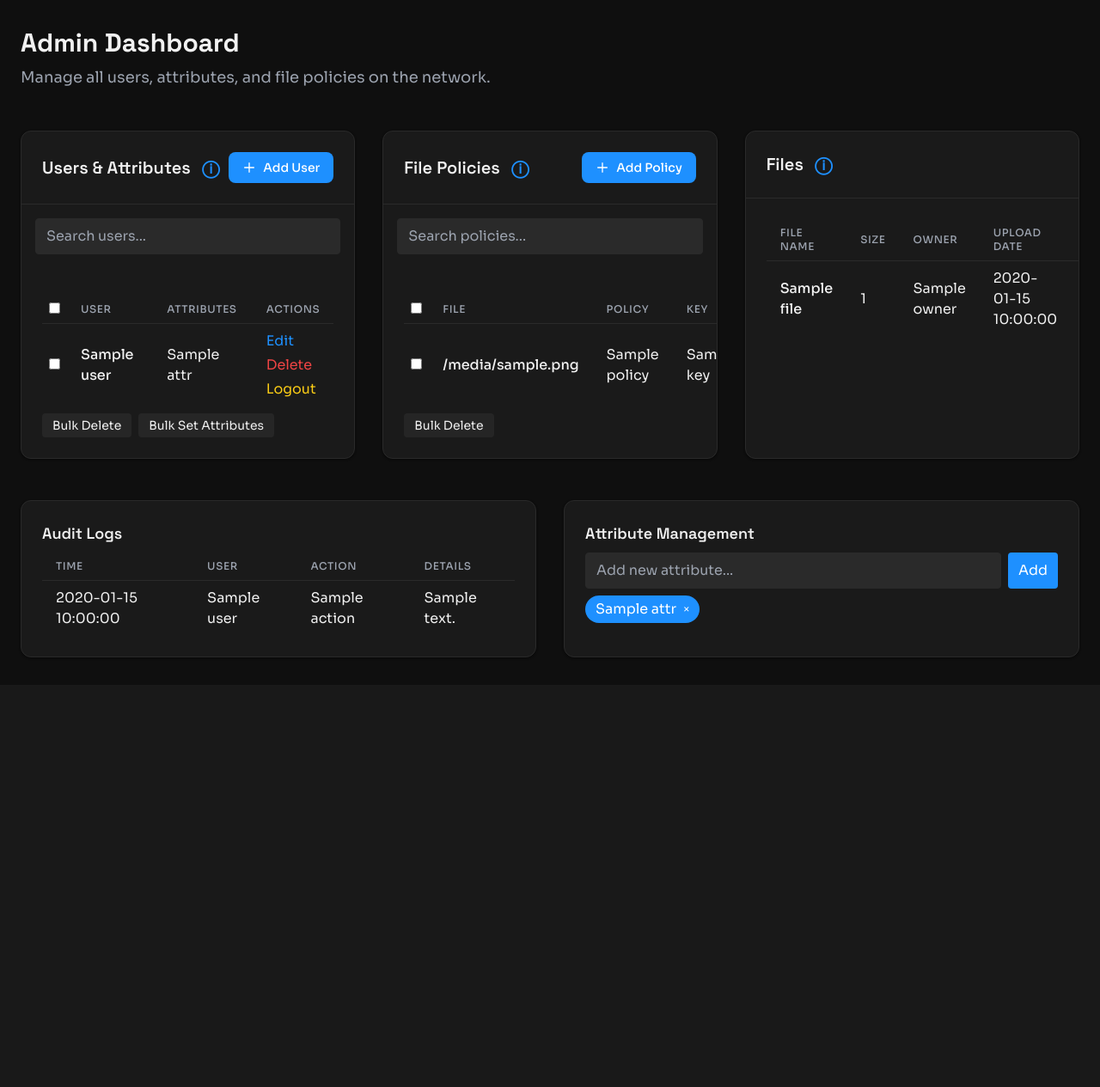
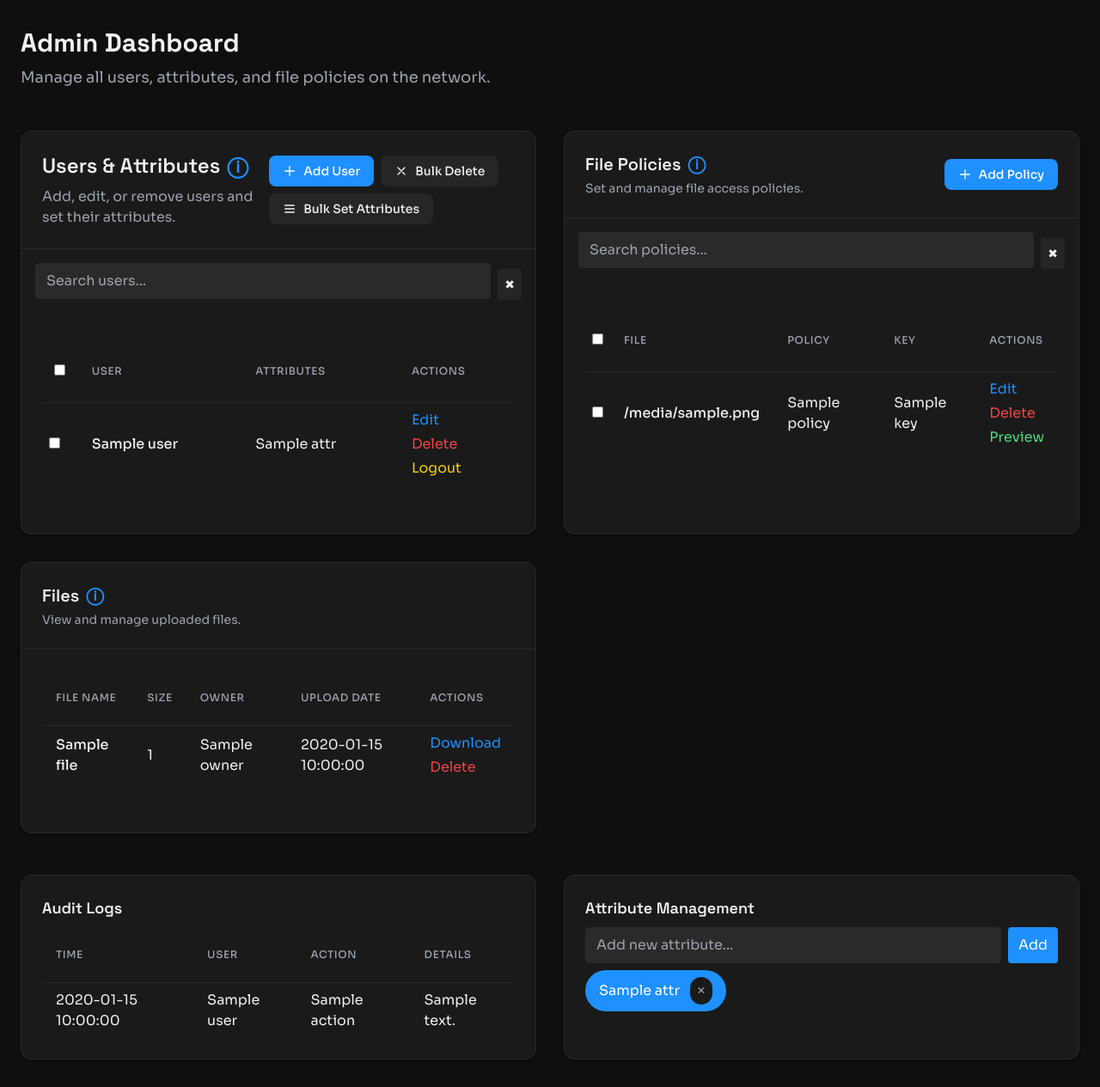
Before and after one commit to neelshha/kosh, a Flask app: template templates/admin.html in a window 1280 px wide. Shown: the part 69-1334 px from the top of the page at 86% size. Before the commit the page ends 836 px from the top, so only its background shows below. Run offline with Flask 3, Linux system fonts and the light colour scheme; the template is opened without the code that fills it: most values are stand-ins (such as "Sample title", 1, 10 or a date in 2020); some libraries are stand-ins or nearby versions.

Commit message:
Enhance admin dashboard UI with improved styling and accessibility features

```diff
--- a/templates/admin.html
+++ b/templates/admin.html
@@ -56,6 +56,13 @@
         .btn-primary:hover { background: #0066cc; }
         .btn-secondary { background: rgba(255, 255, 255, 0.05); transition: none; }
         .btn-secondary:hover { background: rgba(255, 255, 255, 0.1); }
+        .btn-primary:focus, .btn-secondary:focus {
+            outline: 2px solid #1e90ff;
+            outline-offset: 2px;
+        }
+        tbody tr:nth-child(even) { background-color: #181818; }
+        tbody tr:hover { background-color: #252525; }
+        th { padding-top: 24px !important; padding-bottom: 24px !important; }
     </style>
 </head>
 <body class="bg-notion-bg text-notion-text font-content min-h-screen">
@@ -93,30 +100,51 @@
             <h2 class="text-3xl font-bold text-notion-text mb-2 font-title">Admin Dashboard</h2>
             <p class="text-notion-text-secondary text-lg font-content">Manage all users, attributes, and file policies on the network.</p>
         </div>
-        <div class="grid grid-cols-1 lg:grid-cols-3 gap-8">
+        <div class="grid grid-cols-1 lg:grid-cols-2 gap-8">
             <!-- Users Section -->
-            <section>
-                <div class="bg-notion-card border border-notion-border rounded-xl notion-shadow animate-scale-in h-full">
-                    <div class="p-6 border-b border-notion-border flex items-center justify-between">
-                        <h3 class="text-xl font-semibold text-notion-text font-title">Users & Attributes
+            <section class="h-full flex flex-col mb-8">
+                <div class="bg-notion-card border border-notion-border rounded-xl notion-shadow animate-scale-in h-full flex flex-col">
+                    <div class="p-6 border-b border-notion-border flex flex-col md:flex-row md:items-center md:justify-between gap-4">
+                        <div class="mb-2 md:mb-0">
+                            <h3 class="text-2xl font-semibold text-notion-text font-title flex items-center mb-2">
+                                Users & Attributes
                                 <span title="Manage users and their attributes" class="ml-2 text-notion-accent cursor-help">&#9432;</span>
                             </h3>
-                        <button onclick="openUserModal()" class="btn-primary px-4 py-2 rounded-lg text-white text-sm font-medium flex items-center space-x-2">
+                            <p class="text-notion-text-secondary text-base mt-1">Add, edit, or remove users and set their attributes.</p>
+                        </div>
+                        <div class="flex flex-wrap gap-2">
+                            <button onclick="openUserModal()" class="btn-primary px-4 py-2 rounded-lg text-white text-sm font-medium flex items-center space-x-2" aria-label="Add User">
                                 <svg class="w-4 h-4" fill="none" stroke="currentColor" viewBox="0 0 24 24">
                                     <path stroke-linecap="round" stroke-linejoin="round" stroke-width="2" d="M12 4v16m8-8H4"/>
                                 </svg>
                                 <span>Add User</span>
                             </button>
+                            <button type="button" class="btn-secondary px-4 py-2 rounded-lg text-sm font-medium flex items-center space-x-2" onclick="bulkDeleteUsers()" aria-label="Bulk Delete">
+                                <svg class="w-4 h-4" fill="none" stroke="currentColor" viewBox="0 0 24 24">
+                                    <path stroke-linecap="round" stroke-linejoin="round" stroke-width="2" d="M6 18L18 6M6 6l12 12"/>
+                                </svg>
+                                <span>Bulk Delete</span>
+                            </button>
+                            <button type="button" class="btn-secondary px-4 py-2 rounded-lg text-sm font-medium flex items-center space-x-2" onclick="openBulkAttrModal()" aria-label="Bulk Set Attributes">
+                                <svg class="w-4 h-4" fill="none" stroke="currentColor" viewBox="0 0 24 24">
+                                    <path stroke-linecap="round" stroke-linejoin="round" stroke-width="2" d="M4 6h16M4 12h16M4 18h16"/>
+                                </svg>
+                                <span>Bulk Set Attributes</span>
+                            </button>
                         </div>
-                    <div class="p-4">
+                    </div>
+                    <div class="p-4 flex items-center space-x-2">
                         <input type="text" id="user-search" placeholder="Search users..." class="w-full px-3 py-2 rounded border border-notion-border bg-notion-input text-notion-text mb-2" onkeyup="filterUsers()">
+                        <button type="button" onclick="document.getElementById('user-search').value='';filterUsers();" class="btn-secondary px-2 py-2 rounded text-sm" aria-label="Clear search">
+                            &#10006;
+                        </button>
                     </div>
                     <div class="p-6 flex-1 overflow-x-auto">
                         <form id="user-bulk-form">
                         <table class="min-w-full divide-y divide-notion-border" id="users-table">
                             <thead>
                                 <tr>
-                                    <th class="px-2"><input type="checkbox" onclick="toggleAllUsers(this)"></th>
+                                    <th class="px-2"><input type="checkbox" onclick="toggleAllUsers(this)" aria-label="Select all users"></th>
                                     <th class="px-4 py-2 text-left text-xs font-medium text-notion-text-secondary uppercase tracking-wider">User</th>
                                     <th class="px-4 py-2 text-left text-xs font-medium text-notion-text-secondary uppercase tracking-wider">Attributes</th>
                                     <th class="px-4 py-2 text-left text-xs font-medium text-notion-text-secondary uppercase tracking-wider">Actions</th>
@@ -124,36 +152,37 @@
                             </thead>
                             <tbody class="divide-y divide-notion-border">
                                 {% for user, attrs in users.items() %}
-                                <tr>
-                                    <td class="px-2"><input type="checkbox" name="user_bulk" value="{{ user }}"></td>
+                                <tr class="hover:bg-notion-hover transition">
+                                    <td class="px-2"><input type="checkbox" name="user_bulk" value="{{ user }}" aria-label="Select user {{ user }}"></td>
                                     <td class="px-4 py-2 font-medium">{{ user }}</td>
                                     <td class="px-4 py-2">{{ attrs|join(', ') }}</td>
                                     <td class="px-4 py-2">
                                         <div class="flex flex-col items-start space-y-1">
-                                            <a href="#" onclick="openEditUserModal('{{ user }}', '{{ attrs|join(', ') }}')" class="text-notion-accent hover:underline">Edit</a>
-                                            <a href="/admin/delete_user/{{ user }}" class="text-red-500 hover:underline" onclick="return confirm('Delete user?')">Delete</a>
-                                            <a href="#" onclick="forceLogoutUser('{{ user }}')" class="text-yellow-400 hover:underline" title="Force logout">Logout</a>
+                                            <a href="#" onclick="openEditUserModal('{{ user }}', '{{ attrs|join(', ') }}')" class="text-notion-accent hover:underline" aria-label="Edit user {{ user }}">Edit</a>
+                                            <a href="/admin/delete_user/{{ user }}" class="text-red-500 hover:underline" onclick="return confirm('Delete user?')" aria-label="Delete user {{ user }}">Delete</a>
+                                            <a href="#" onclick="forceLogoutUser('{{ user }}')" class="text-yellow-400 hover:underline" title="Force logout" aria-label="Force logout {{ user }}">Logout</a>
                                         </div>
                                     </td>
                                 </tr>
                                 {% endfor %}
                             </tbody>
                         </table>
-                        <div class="mt-2 flex space-x-2">
-                            <button type="button" class="btn-secondary px-3 py-1 rounded text-sm" onclick="bulkDeleteUsers()">Bulk Delete</button>
-                            <button type="button" class="btn-secondary px-3 py-1 rounded text-sm" onclick="openBulkAttrModal()">Bulk Set Attributes</button>
-                        </div>
+                        <div id="user-no-results" class="text-notion-text-secondary text-center py-4 hidden">No users found.</div>
                         </form>
                     </div>
                 </div>
             </section>
             <!-- Policies Section -->
-            <section>
-                <div class="bg-notion-card border border-notion-border rounded-xl notion-shadow animate-scale-in h-full">
+            <section class="h-full flex flex-col mb-8">
+                <div class="bg-notion-card border border-notion-border rounded-xl notion-shadow animate-scale-in h-full flex flex-col">
                     <div class="p-6 border-b border-notion-border flex items-center justify-between">
-                        <h3 class="text-xl font-semibold text-notion-text font-title">File Policies
+                        <div>
+                            <h3 class="text-xl font-semibold text-notion-text font-title flex items-center">
+                                File Policies
                                 <span title="Manage file access policies" class="ml-2 text-notion-accent cursor-help">&#9432;</span>
                             </h3>
+                            <p class="text-notion-text-secondary text-sm mt-1">Set and manage file access policies.</p>
+                        </div>
                         <button onclick="openPolicyModal()" class="btn-primary px-4 py-2 rounded-lg text-white text-sm font-medium flex items-center space-x-2">
                             <svg class="w-4 h-4" fill="none" stroke="currentColor" viewBox="0 0 24 24">
                                 <path stroke-linecap="round" stroke-linejoin="round" stroke-width="2" d="M12 4v16m8-8H4"/>
@@ -161,15 +190,18 @@
                             <span>Add Policy</span>
                         </button>
                     </div>
-                    <div class="p-4">
+                    <div class="p-4 flex items-center space-x-2">
                         <input type="text" id="policy-search" placeholder="Search policies..." class="w-full px-3 py-2 rounded border border-notion-border bg-notion-input text-notion-text mb-2" onkeyup="filterPolicies()">
+                        <button type="button" onclick="document.getElementById('policy-search').value='';filterPolicies();" class="btn-secondary px-2 py-2 rounded text-sm" aria-label="Clear search">
+                            &#10006;
+                        </button>
                     </div>
                     <div class="p-6 flex-1 overflow-x-auto">
                         <form id="policy-bulk-form">
                         <table class="min-w-full divide-y divide-notion-border" id="policies-table">
                             <thead>
                                 <tr>
-                                    <th class="px-2"><input type="checkbox" onclick="toggleAllPolicies(this)"></th>
+                                    <th class="px-2"><input type="checkbox" onclick="toggleAllPolicies(this)" aria-label="Select all policies"></th>
                                     <th class="px-4 py-2 text-left text-xs font-medium text-notion-text-secondary uppercase tracking-wider">File</th>
                                     <th class="px-4 py-2 text-left text-xs font-medium text-notion-text-secondary uppercase tracking-wider">Policy</th>
                                     <th class="px-4 py-2 text-left text-xs font-medium text-notion-text-secondary uppercase tracking-wider">Key</th>
@@ -178,8 +210,8 @@
                             </thead>
                             <tbody class="divide-y divide-notion-border">
                                 {% for file, policy_obj in policies.items() %}
-                                <tr>
-                                    <td class="px-2"><input type="checkbox" name="policy_bulk" value="{{ file }}"></td>
+                                <tr class="hover:bg-notion-hover transition">
+                                    <td class="px-2"><input type="checkbox" name="policy_bulk" value="{{ file }}" aria-label="Select policy for {{ file }}"></td>
                                     <td class="px-4 py-2 font-medium">{{ file }}</td>
                                     <td class="px-4 py-2">{{ policy_obj.policy if policy_obj.policy else '' }}</td>
                                     <td class="px-4 py-2">{{ policy_obj.key if policy_obj.key else '' }}</td>
@@ -188,31 +220,34 @@
                                             <a href="#" class="text-notion-accent hover:underline edit-policy-link"
                                                data-file="{{ file }}"
                                                data-policy="{{ policy_obj.policy or '' }}"
-                                               data-key="{{ policy_obj.key or '' }}">
+                                               data-key="{{ policy_obj.key or '' }}"
+                                               aria-label="Edit policy for {{ file }}">
                                                Edit
                                             </a>
-                                            <a href="/admin/delete_policy/{{ file }}" class="text-red-500 hover:underline" onclick="return confirm('Delete policy?')">Delete</a>
-                                            <a href="#" onclick="previewPolicyAccess('{{ file }}')" class="text-green-400 hover:underline" title="Preview access">Preview</a>
+                                            <a href="/admin/delete_policy/{{ file }}" class="text-red-500 hover:underline" onclick="return confirm('Delete policy?')" aria-label="Delete policy for {{ file }}">Delete</a>
+                                            <a href="#" onclick="previewPolicyAccess('{{ file }}')" class="text-green-400 hover:underline" title="Preview access" aria-label="Preview access for {{ file }}">Preview</a>
                                         </div>
                                     </td>
                                 </tr>
                                 {% endfor %}
                             </tbody>
                         </table>
-                        <div class="mt-2 flex space-x-2">
-                            <button type="button" class="btn-secondary px-3 py-1 rounded text-sm" onclick="bulkDeletePolicies()">Bulk Delete</button>
-                        </div>
+                        <div id="policy-no-results" class="text-notion-text-secondary text-center py-4 hidden">No policies found.</div>
                         </form>
                     </div>
                 </div>
             </section>
             <!-- File Management Section -->
-            <section>
-                <div class="bg-notion-card border border-notion-border rounded-xl notion-shadow animate-scale-in h-full">
+            <section class="h-full flex flex-col mb-8">
+                <div class="bg-notion-card border border-notion-border rounded-xl notion-shadow animate-scale-in h-full flex flex-col">
                     <div class="p-6 border-b border-notion-border flex items-center justify-between">
-                        <h3 class="text-xl font-semibold text-notion-text font-title">Files
+                        <div>
+                            <h3 class="text-xl font-semibold text-notion-text font-title flex items-center">
+                                Files
                                 <span title="Manage uploaded files" class="ml-2 text-notion-accent cursor-help">&#9432;</span>
                             </h3>
+                            <p class="text-notion-text-secondary text-sm mt-1">View and manage uploaded files.</p>
+                        </div>
                     </div>
                     <div class="p-6 flex-1 overflow-x-auto">
                         <table class="min-w-full divide-y divide-notion-border">
@@ -227,21 +262,22 @@
                             </thead>
                             <tbody class="divide-y divide-notion-border">
                                 {% for file in all_files %}
-                                <tr>
+                                <tr class="hover:bg-notion-hover transition">
                                     <td class="px-4 py-2 font-medium">{{ file.name }}</td>
                                     <td class="px-4 py-2">{{ file.size }}</td>
                                     <td class="px-4 py-2">{{ file.owner }}</td>
                                     <td class="px-4 py-2">{{ file.upload_date }}</td>
                                     <td class="px-4 py-2">
                                         <div class="flex flex-col items-start space-y-1">
-                                            <a href="/download/{{ file.name }}" class="text-notion-accent hover:underline">Download</a>
-                                            <a href="#" onclick="deleteFile('{{ file.name }}')" class="text-red-500 hover:underline">Delete</a>
+                                            <a href="/download/{{ file.name }}" class="text-notion-accent hover:underline" aria-label="Download {{ file.name }}">Download</a>
+                                            <a href="#" onclick="deleteFile('{{ file.name }}')" class="text-red-500 hover:underline" aria-label="Delete {{ file.name }}">Delete</a>
                                         </div>
                                     </td>
                                 </tr>
                                 {% endfor %}
                             </tbody>
                         </table>
+                        <div id="file-no-results" class="text-notion-text-secondary text-center py-4 hidden">No files found.</div>
                     </div>
                 </div>
             </section>
@@ -250,7 +286,7 @@
             <!-- Audit Logs -->
             <div class="bg-notion-card border border-notion-border rounded-xl notion-shadow p-6">
                 <h4 class="text-lg font-semibold text-notion-text font-title mb-2">Audit Logs</h4>
-                <div class="overflow-x-auto max-h-64">
+                <div class="overflow-x-auto max-h-80">
                     <table class="min-w-full divide-y divide-notion-border">
                         <thead>
                             <tr>
@@ -262,7 +298,7 @@
                         </thead>
                         <tbody class="divide-y divide-notion-border">
                             {% for log in audit_logs %}
-                            <tr>
+                            <tr class="hover:bg-notion-hover transition">
                                 <td class="px-4 py-2">{{ log.time }}</td>
                                 <td class="px-4 py-2">{{ log.user }}</td>
                                 <td class="px-4 py-2">{{ log.action }}</td>
@@ -271,6 +307,7 @@
                             {% endfor %}
                         </tbody>
                     </table>
+                    <div id="log-no-results" class="text-notion-text-secondary text-center py-4 hidden">No logs found.</div>
                 </div>
             </div>
             <!-- Attribute Management -->
@@ -281,9 +318,17 @@
                         <input type="text" id="new-attr" placeholder="Add new attribute..." class="flex-1 px-3 py-2 rounded border border-notion-border bg-notion-input text-notion-text">
                         <button type="button" class="btn-primary px-3 py-2 rounded text-white" onclick="addAttribute()">Add</button>
                     </div>
-                    <div class="flex flex-wrap gap-2 mt-2">
+                    <div class="flex flex-wrap gap-3 mt-2">
                         {% for attr in all_attributes %}
-                        <span class="bg-notion-accent text-white px-3 py-1 rounded-full flex items-center">{{ attr }} <button type="button" class="ml-2 text-xs" onclick="removeAttribute('{{ attr }}')">&times;</button></span>
+                        <span class="bg-notion-accent text-white px-4 py-2 rounded-full flex items-center shadow-sm transition-all duration-150 hover:bg-notion-accent-hover">
+                            <span class="mr-2">{{ attr }}</span>
+                            <button type="button"
+                                class="ml-1 px-2 py-1 rounded-full bg-notion-card text-notion-text-secondary hover:bg-notion-hover hover:text-white transition"
+                                onclick="removeAttribute('{{ attr }}')"
+                                aria-label="Remove attribute {{ attr }}">
+                                &times;
+                            </button>
+                        </span>
                         {% endfor %}
                     </div>
                 </form>
@@ -296,15 +341,17 @@
 // Utility: Show modal
 function showModal(html) {
     const root = document.getElementById('modal-root');
-    root.innerHTML = `<div class="fixed inset-0 bg-black bg-opacity-40 flex items-center justify-center z-50">
-        <div class="bg-notion-card p-6 rounded-xl shadow-xl min-w-[320px] max-w-lg relative animate-fade-in">
+    root.innerHTML = `<div class="fixed inset-0 bg-black bg-opacity-40 flex items-center justify-center z-50" onclick="closeModal(event)">
+        <div class="bg-notion-card p-6 rounded-xl shadow-xl min-w-[320px] max-w-lg relative animate-fade-in" onclick="event.stopPropagation();">
             <button onclick="closeModal()" class="absolute top-2 right-2 text-notion-text-secondary">&times;</button>
             ${html}
         </div>
     </div>`;
 }
-function closeModal() {
+function closeModal(e) {
+    if (!e || e.target === e.currentTarget) {
         document.getElementById('modal-root').innerHTML = '';
+    }
 }
 
 // User search/filter
```
Lines whose indentation alone changed are shown as unchanged.
